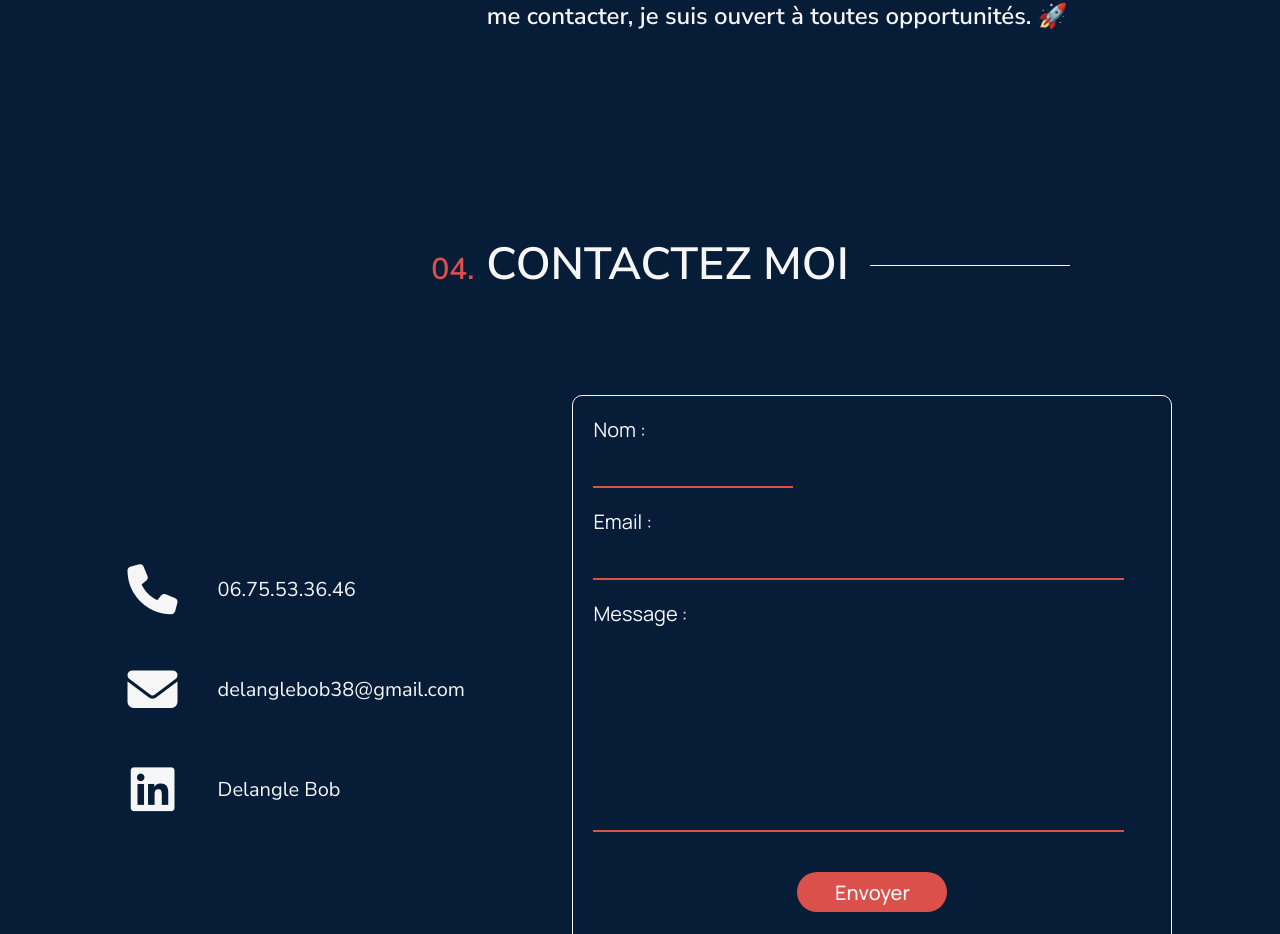
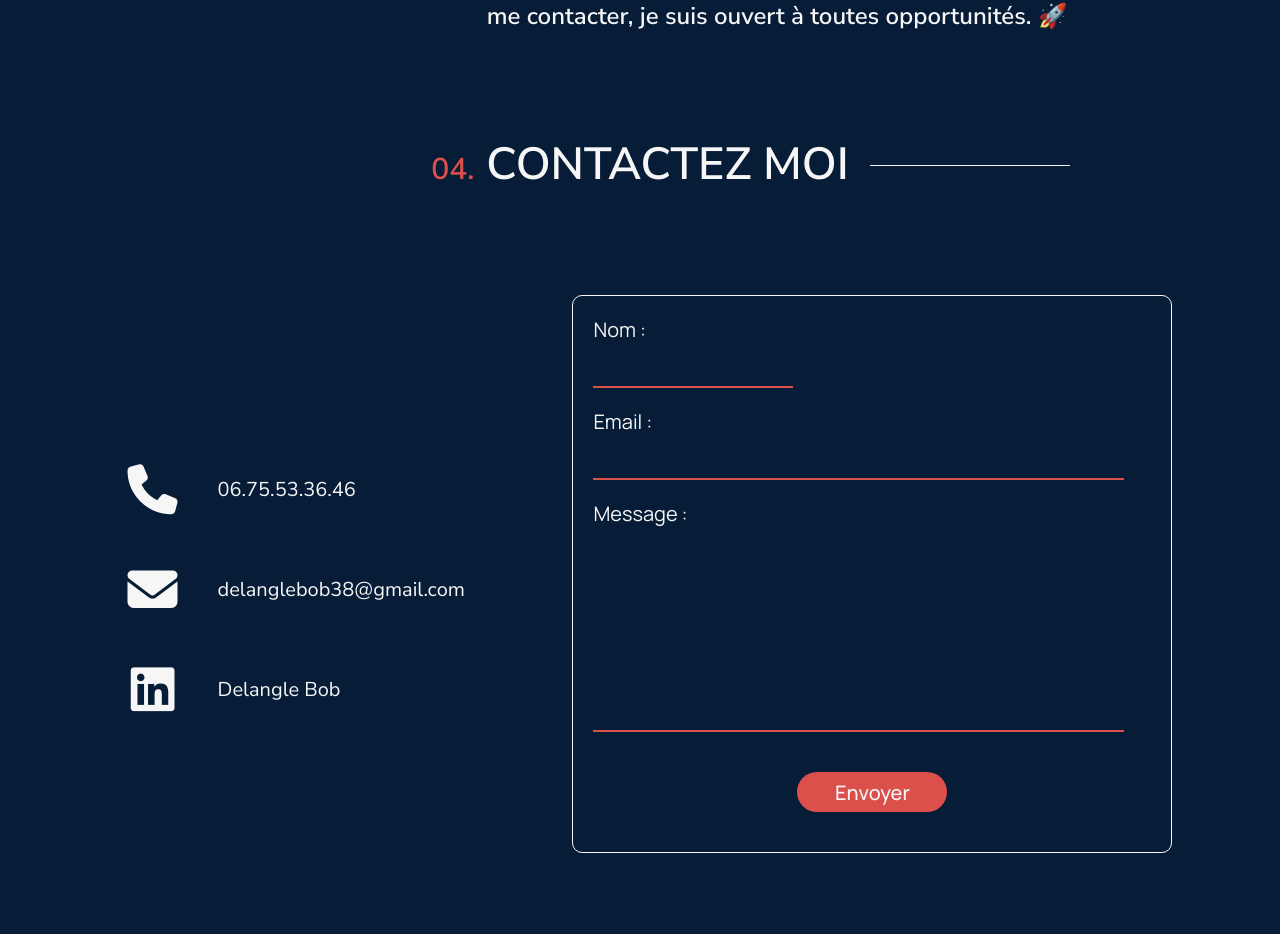
Before and after one commit to boby-front/Portfolio-V2, a React (Vite) app: page / in a window 1280 px wide. Shown: the part 5228-6162 px from the top of the page. Built offline with nearby package versions, Linux system fonts and the light colour scheme.

Commit message:
correct witdh competences-div

```diff
--- a/src/index.css
+++ b/src/index.css
@@ -948,7 +948,7 @@ header nav ul li a:hover {
   margin-bottom: 40px;
 }
 .main-contacts h1 {
-  margin: 100px auto;
+  margin: 0 auto 100px auto;
   position: relative;
   width: 500px;
   text-align: center;
@@ -1049,9 +1049,12 @@ header nav ul li a:hover {
   margin-top: 30px;
 }
 @media (max-width: 1000px) {
-  .competences-div,
   .form-contacts {
     width: 90%;
+  }
+
+  .competences-div {
+    width: 100%;
   }
   .contact-group {
     flex-direction: column-reverse;
```
